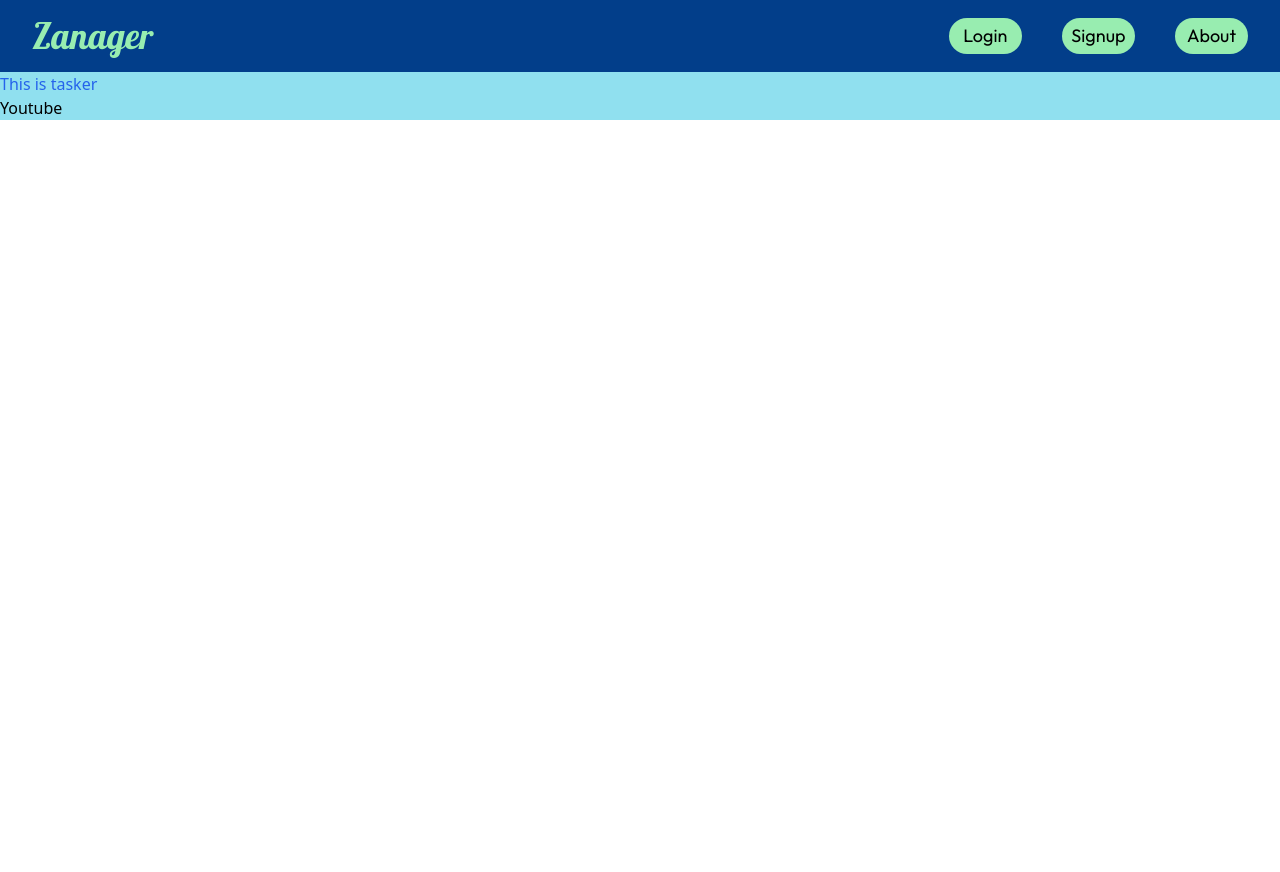
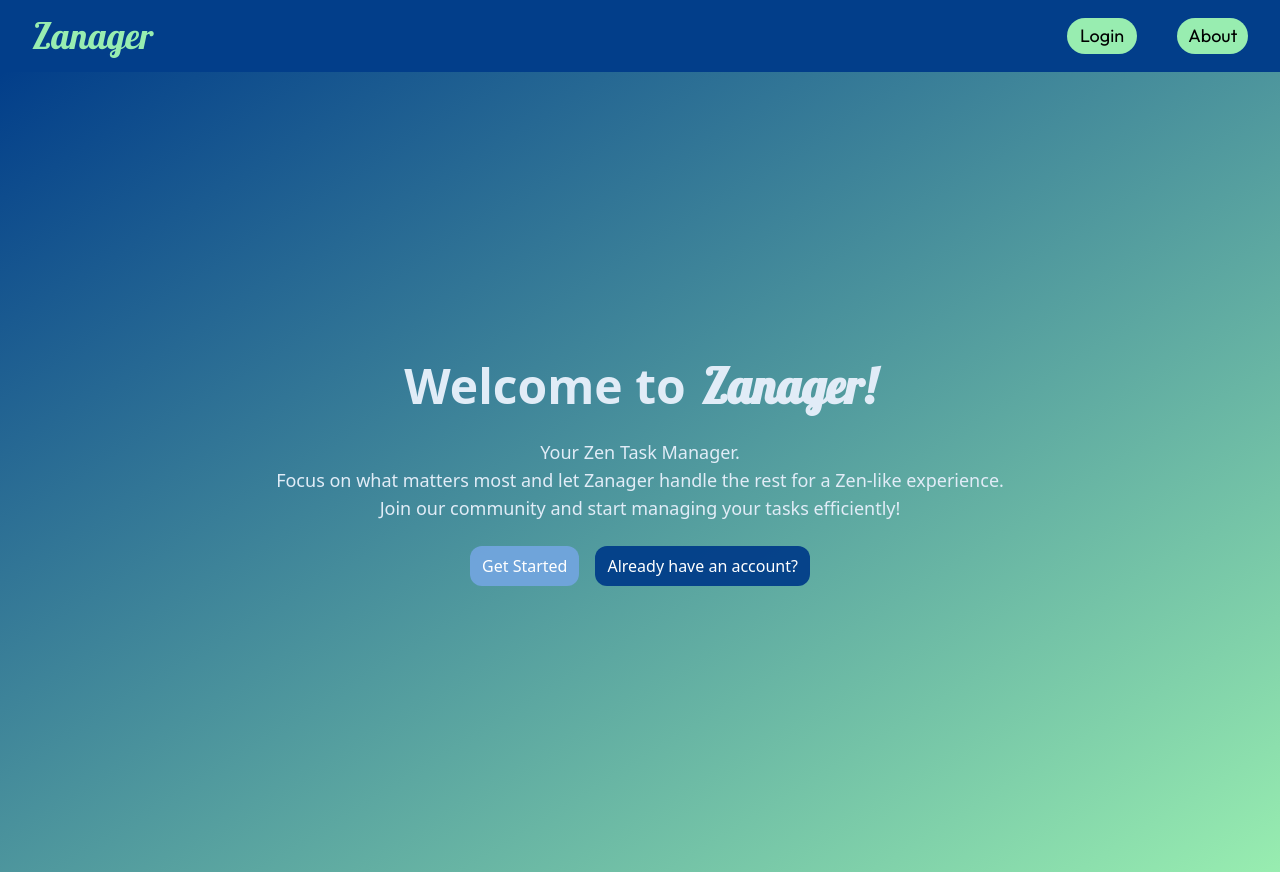
Before and after one commit to pranavmaverick20/Zanager, a React (Vite) app in the folder tasker/: page / in a window 1280 px wide. Before the commit the page ends 800 px from the top, so only its background shows below. Built offline with nearby package versions, Linux system fonts and the light colour scheme; a web font is replaced by a local one.

Commit message:
completed landing page

```diff
--- a/tasker/src/App.css
+++ b/tasker/src/App.css
@@ -4,15 +4,6 @@
 @tailwind utilities;
 
 .navbar-item {
-  @apply text-lg text-black min-w-10 font-navitemfont py-1 px-3 text-center basis-2 items-center rounded-3xl bg-[#98edb0] flex-1 text-nowrap flex justify-center; /* Center content */
+  @apply text-lg text-black min-w-10 font-navitemfont hover:bg-[#CAF0F8] py-1 px-3 text-center basis-2 items-center rounded-3xl bg-[#98edb0] flex-1 text-nowrap flex justify-center ; /* Center content */
   transition: background-color 0.3s ease-in-out;
 }
-
-.navbar-item:hover {
-  @apply bg-[#CAF0F8]; /* Hover effect */
-}
-
-/* Additional container-level adjustments */
-.navbar {
-  @apply flex justify-end space-x-4; /* Align items to the right and add space between them */
-}
--- /dev/null
+++ b/tasker/src/components/About.jsx
@@ -0,0 +1,7 @@
+import React from "react";
+
+const About = () => {
+  return <div>About</div>;
+};
+
+export default About;
--- a/tasker/src/components/App.jsx
+++ b/tasker/src/components/App.jsx
@@ -2,13 +2,21 @@ import React from "react";
 import { NavBar } from "./NavBar";
 import { BrowserRouter as Router, Routes, Route } from "react-router-dom";
 import Landing from "./Landing";
+import Login from "./Login";
+import About from "./About";
+import SignUp from "./SignUp";
 const App = () => {
   return (
-    <div className="bg-[#90E0EF]">
+    <div>
       <Router>
         <NavBar />
         <Routes>
+          {/* if user  is not logged in take him to landing otherwise route / to Home */}
+          {/* Make home component */}
           <Route path="/" element={<Landing />} />
+          <Route path="/login" element={<Login />} />
+          <Route path="/signup" element={<SignUp />} />
+          <Route path="/about" element={<About />} />
         </Routes>
       </Router>
     </div>
--- a/tasker/src/components/Landing.jsx
+++ b/tasker/src/components/Landing.jsx
@@ -1,10 +1,41 @@
 import React from "react";
+import { Link } from "react-router-dom";
 
 const Landing = () => {
   return (
     <div>
-      <h2 className="text-blue-600">This is tasker</h2>
-      <a href="https://www.youtube.com/">Youtube</a>
+      <div className="flex items-center flex-col justify-center h-screen bg-gradient-to-tl from-[#98edb0] bg-[#023E8A]">
+        <div className="flex flex-row py-7">
+          <h1 className="font-sans text-5xl font-extrabold text-[#E1ECF7]">
+            Welcome to
+          </h1>
+          <h1 className="font-zanager text-5xl font-extrabold ml-4 text-[#E1ECF7]">
+            Zanager!
+          </h1>
+        </div>
+        <p className="font-sans text-lg font-medium text-[#E1ECF7]">
+          Your Zen Task Manager.
+        </p>
+        <p className="font-sans text-lg font-medium text-[#E1ECF7]">
+          Focus on what matters most and let Zanager handle the rest for a
+          Zen-like experience.
+        </p>
+        <p className="font-sans text-lg font-medium text-[#E1ECF7]">
+          Join our community and start managing your tasks efficiently!
+        </p>
+        <div className="flex flex-row gap-4 py-6">
+          <Link to="/signup">
+            <button className="text-white font-small bg-[#71A5DE] py-2 px-3 rounded-xl bg-opacity-95 hover:opacity-100 hover:bg-gradient-to-r hover:from-pink-500 hover:to-orange-500 transition-all duration-200 ease-in-out">
+              Get Started
+            </button>
+          </Link>
+          <Link to="/login">
+            <button className="text-white font-small bg-[#023E8A] py-2 px-3 rounded-xl bg-opacity-95 hover:bg-[#AECBEB] hover:text-black transition-all duration-200 ease-in-out">
+              Already have an account?
+            </button>
+          </Link>
+        </div>
+      </div>
     </div>
   );
 };
--- /dev/null
+++ b/tasker/src/components/Login.jsx
@@ -0,0 +1,7 @@
+import React from "react";
+
+const Login = () => {
+  return <div>Login</div>;
+};
+
+export default Login;
--- a/tasker/src/components/NavBar.jsx
+++ b/tasker/src/components/NavBar.jsx
@@ -1,6 +1,7 @@
-import React from "react";
-import { Link } from "react-router-dom";
+import React, { useEffect } from "react";
+import { Link, useLocation } from "react-router-dom";
 export const NavBar = () => {
+  const location = useLocation();
   return (
     <div>
       <div className="flex flex-row justify-between items-center py-4 px-8 bg-[#023E8A] ">
@@ -11,14 +12,19 @@ export const NavBar = () => {
         </div>
         <div>
           <ul className="flex flex-row basis-8 space-x-10 text-center">
-            <li className="navbar-item hover:cursor-pointer">
+            <li
+              className={`navbar-item hover:cursor-pointer ${
+                location.pathname === "/login" && "border-[#71A5DE] border-4"
+              }`}
+            >
               <Link to="/login">Login</Link>
             </li>
-            <li className="navbar-item hover:cursor-pointer">
-              <Link to="/signup">Signup</Link>
-            </li>
-            <li className="navbar-item hover:cursor-pointer">
-              <Link about="/about">About</Link>
+            <li
+              className={`navbar-item hover:cursor-pointer ${
+                location.pathname === "/about" && "border-[#71A5DE] border-4"
+              }`}
+            >
+              <Link to="/about">About</Link>
             </li>
           </ul>
         </div>
--- /dev/null
+++ b/tasker/src/components/SignUp.jsx
@@ -0,0 +1,7 @@
+import React from "react";
+
+const SignUp = () => {
+  return <div>SignUp</div>;
+};
+
+export default SignUp;
```
